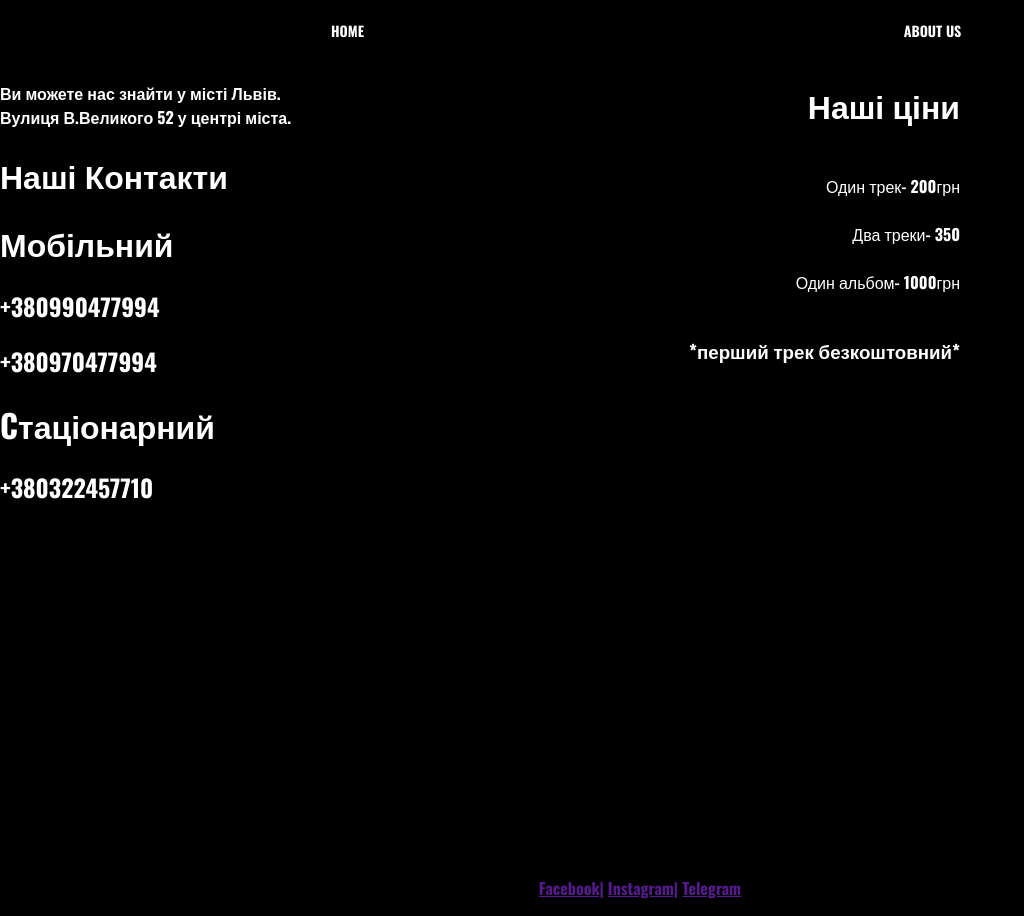
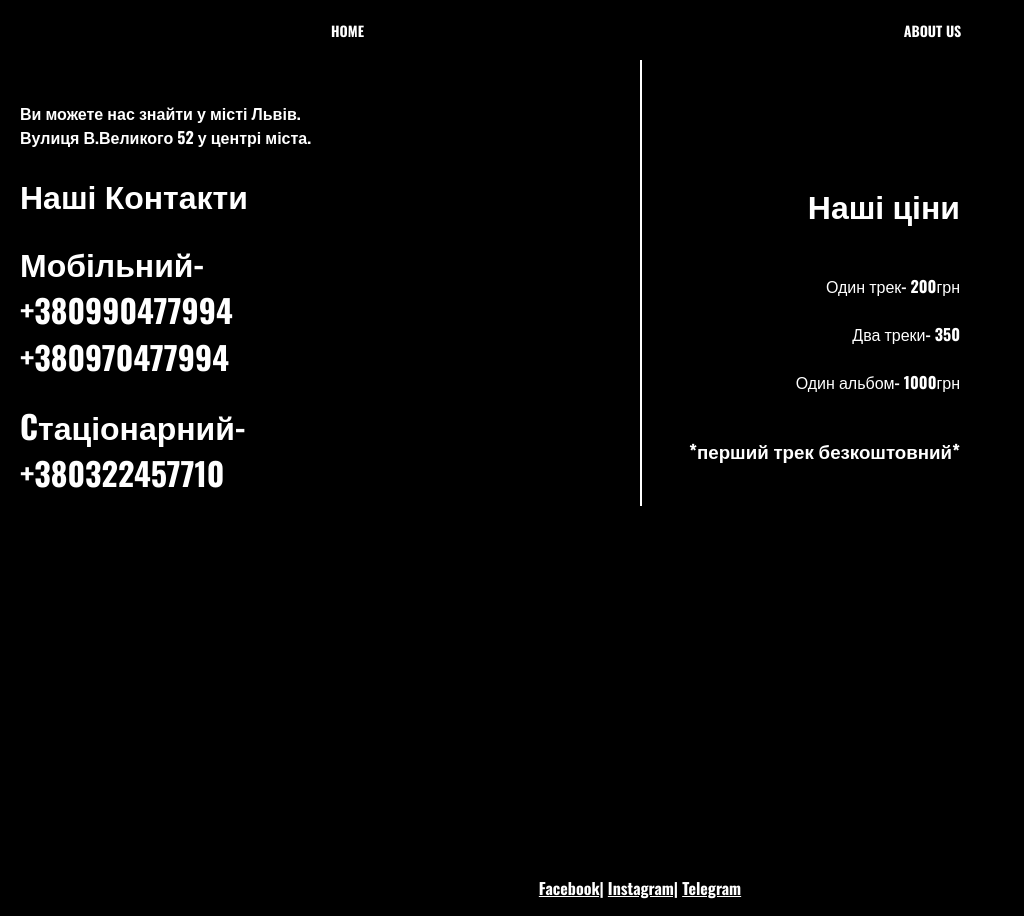
Before and after one commit to cayene/cayene.github.io, a plain HTML site: page курсова робота/z2.html in a window 1280 px wide. Shown: the whole page, without its empty margins (0-1024 px from the left). Drawn offline with nearby package versions, Linux system fonts and the light colour scheme.

Commit message:
Add files via upload

```diff
--- a/курсова робота/style.css
+++ b/курсова робота/style.css
@@ -36,7 +36,7 @@ background: #8f9492;
 }
 .bunner{
 	height: 400px;
-	background: linear-gradient(rgba(0,0,0, 0.8),rgba(0,0,0, 0.8)), url('turntable-1109588_960_720.webp');
+	background: linear-gradient(rgba(0,0,0, 0.8),rgba(0,0,0, 0.3)), url('turntable-1109588_960_720.webp');
 	background-size: 100%;
 }
 
@@ -58,6 +58,8 @@ font-size: 30px;
 	background: black;
 	height: 303.50484000001;
 	width: 50%;
+	padding: 20px;
+
 }
 .hoosting3{
 	background: black;
@@ -65,6 +67,9 @@ font-size: 30px;
 	width: 50%;
 	color: white;
 	text-align: right;
+	border-left: 2px solid white;
+	box-sizing: border-box;
+	padding-top: 100px;
 }
 .footer{
 	background: black;
@@ -86,3 +91,6 @@ display: flex;
 width: 50%;
 height: 800px;
 }
+a{
+	color: white;
+}
--- a/курсова робота/z2.html
+++ b/курсова робота/z2.html
@@ -20,11 +20,9 @@
 <div class='hosting2'>
 	<h4 align='left'>Ви можете нас знайти у місті Львів. Вулиця В.Великого 52 у центрі міста. </h4>
 <h1 align='left'>Наші Контакти</h1>
-<h1 align='left'>Мобільний</h1>
-<h2 align='left'>+380990477994</h2>
-<h2 align='left'>+380970477994</h2>
-<h1 align='left'>Cтаціонарний</h1>
-<h2 align='left'>+380322457710</h2>
+<h1 align='left'>Мобільний-+380990477994
++380970477994</h1>
+<h1 align='left'>Cтаціонарний-+380322457710</h1>
 </div>
 </div>
 
```
